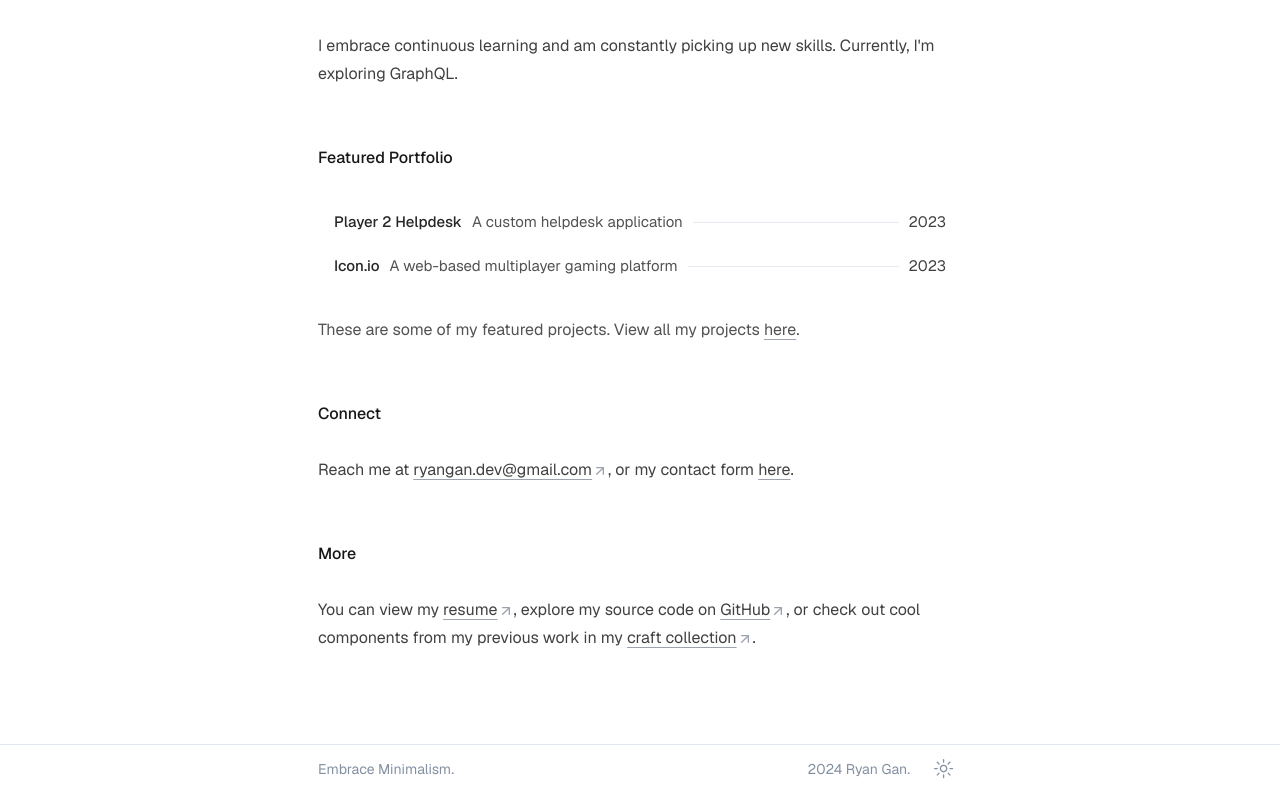
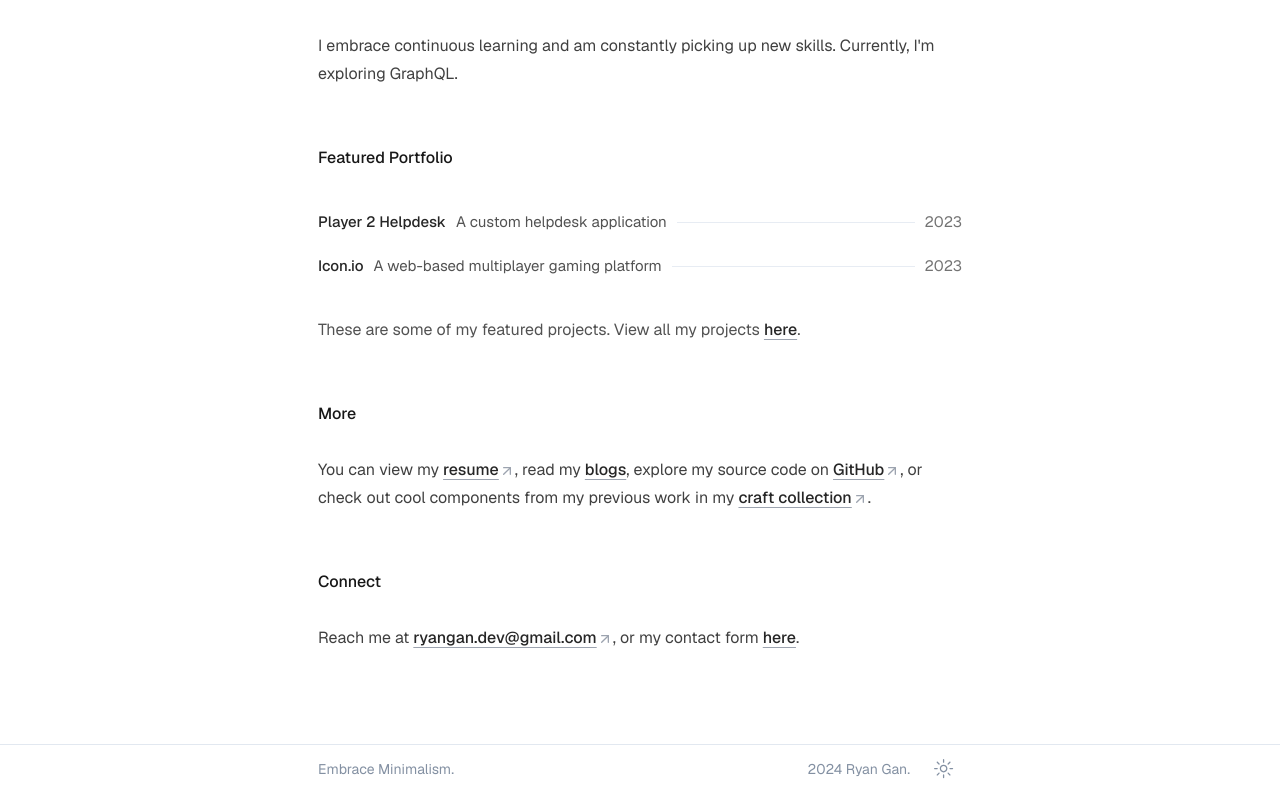
Before and after one commit to ryangandev/ryangan-portfolio, a Next.js app: page / in a window 1280 px wide. Shown: the part 576-1369 px from the top of the page. Built offline with nearby package versions, Linux system fonts and the light colour scheme.

Commit message:
Emphasized animated link, tweaked feature projects styling

```diff
--- a/src/app/(home)/page.tsx
+++ b/src/app/(home)/page.tsx
@@ -50,16 +50,20 @@ export default async function Home() {
         {featuredProjects.map((project) => (
           <li
             key={project.slug}
-            className="px-4 py-2 transition-opacity hover:!opacity-100 group-hover:opacity-60"
+            className="py-2 transition-opacity hover:!opacity-100 group-hover:opacity-60"
           >
             <Link
               href={`/portfolio/${project.slug}`}
               className="flex space-x-2.5"
             >
               <span className="color-level-2 font-medium">{project.title}</span>
-              <span className="color-level-4">{project.summary}</span>
+              <span className="color-level-4 hidden md:block">
+                {project.summary}
+              </span>
               <div className="my-auto h-px flex-1 bg-border/80"></div>
-              <span>{format(new Date(project.date), 'yyyy')}</span>
+              <span className="color-level-5">
+                {format(new Date(project.date), 'yyyy')}
+              </span>
             </Link>
           </li>
         ))}
@@ -67,6 +71,24 @@ export default async function Home() {
       <p className="color-level-4">
         These are some of my featured projects. View all my projects{' '}
         <AnimatedLink href="/portfolio">here</AnimatedLink>.
+      </p>
+
+      <h2>More</h2>
+      <p>
+        You can view my{' '}
+        <AnimatedLink href="/RyanG_resume.pdf" isExternal>
+          resume
+        </AnimatedLink>
+        , read my <AnimatedLink href="/blog">blogs</AnimatedLink>, explore my
+        source code on{' '}
+        <AnimatedLink href="https://github.com/ryangandev" isExternal>
+          GitHub
+        </AnimatedLink>
+        , or check out cool components from my previous work in my{' '}
+        <AnimatedLink href="https://craft.ryangan.me" isExternal>
+          craft collection
+        </AnimatedLink>
+        .
       </p>
 
       <h2>Connect</h2>
@@ -77,23 +99,6 @@ export default async function Home() {
         </AnimatedLink>
         , or my contact form <AnimatedLink href="/contact">here</AnimatedLink>.
       </p>
-
-      <h2>More</h2>
-      <p>
-        You can view my{' '}
-        <AnimatedLink href="/RyanG_resume.pdf" isExternal>
-          resume
-        </AnimatedLink>
-        , explore my source code on{' '}
-        <AnimatedLink href="https://github.com/ryangandev" isExternal>
-          GitHub
-        </AnimatedLink>
-        , or check out cool components from my previous work in my{' '}
-        <AnimatedLink href="https://craft.ryangan.me" isExternal>
-          craft collection
-        </AnimatedLink>
-        .
-      </p>
     </main>
   );
 }
--- a/src/components/animated-link.tsx
+++ b/src/components/animated-link.tsx
@@ -23,7 +23,7 @@ export default function AnimatedLink({
       {...props}
       target={isExternal ? '_blank' : '_self'}
       className={cn(
-        'group inline-block underline decoration-gray-400 underline-offset-4 transition-colors hover:decoration-gray-700 dark:decoration-gray-600 dark:hover:decoration-gray-300',
+        'color-level-2 group inline-block font-medium underline decoration-gray-400 underline-offset-4 transition-colors hover:decoration-gray-700 dark:decoration-gray-600 dark:hover:decoration-gray-300',
         // 'group no-underline',
         className,
       )}
--- a/src/styles/globals.css
+++ b/src/styles/globals.css
@@ -75,15 +75,15 @@
   }
 
   h1 {
-    @apply color-level-0 mb-7 whitespace-nowrap font-medium;
+    @apply color-level-0 mb-7 font-medium;
   }
 
   h2 {
-    @apply color-level-1 mb-7 mt-14 whitespace-nowrap font-medium;
+    @apply color-level-1 mb-7 mt-14 font-medium;
   }
 
   h3 {
-    @apply color-level-2 whitespace-nowrap font-medium;
+    @apply color-level-2 font-medium;
   }
 
   p {
```
